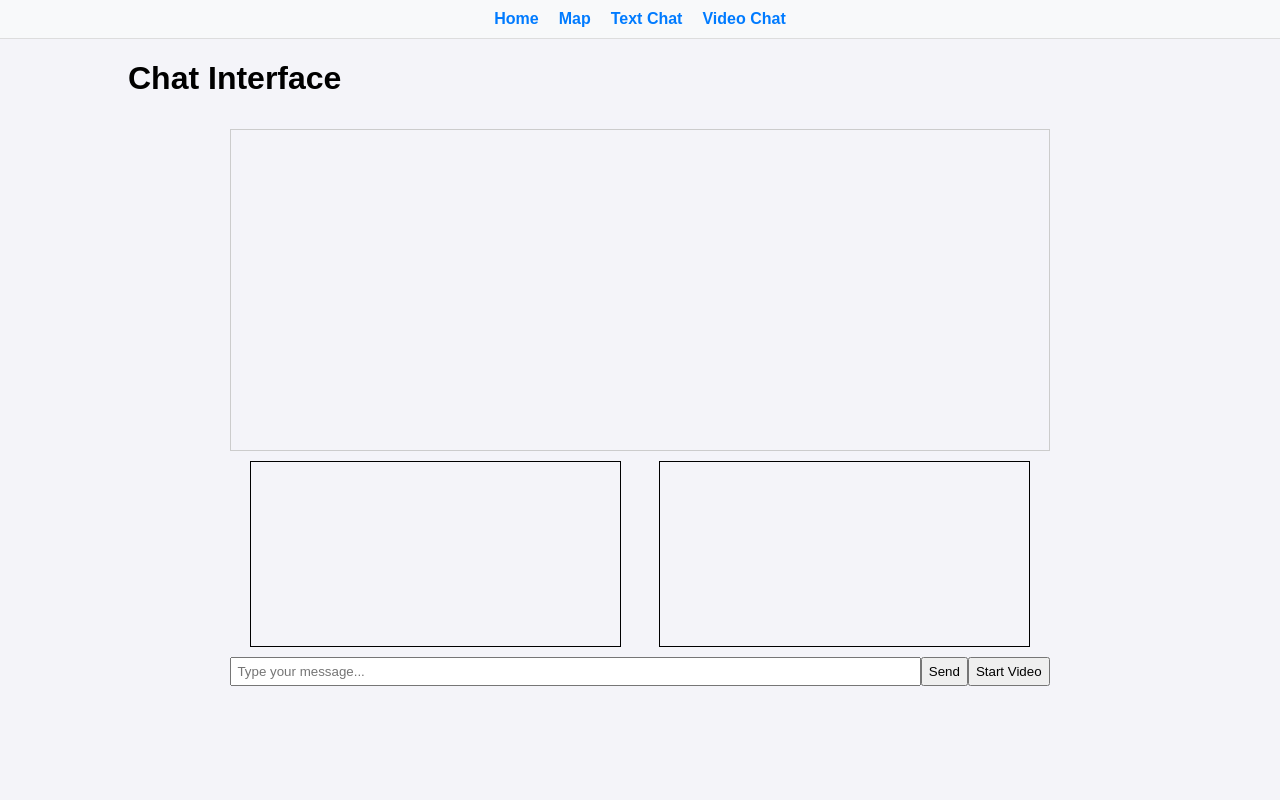
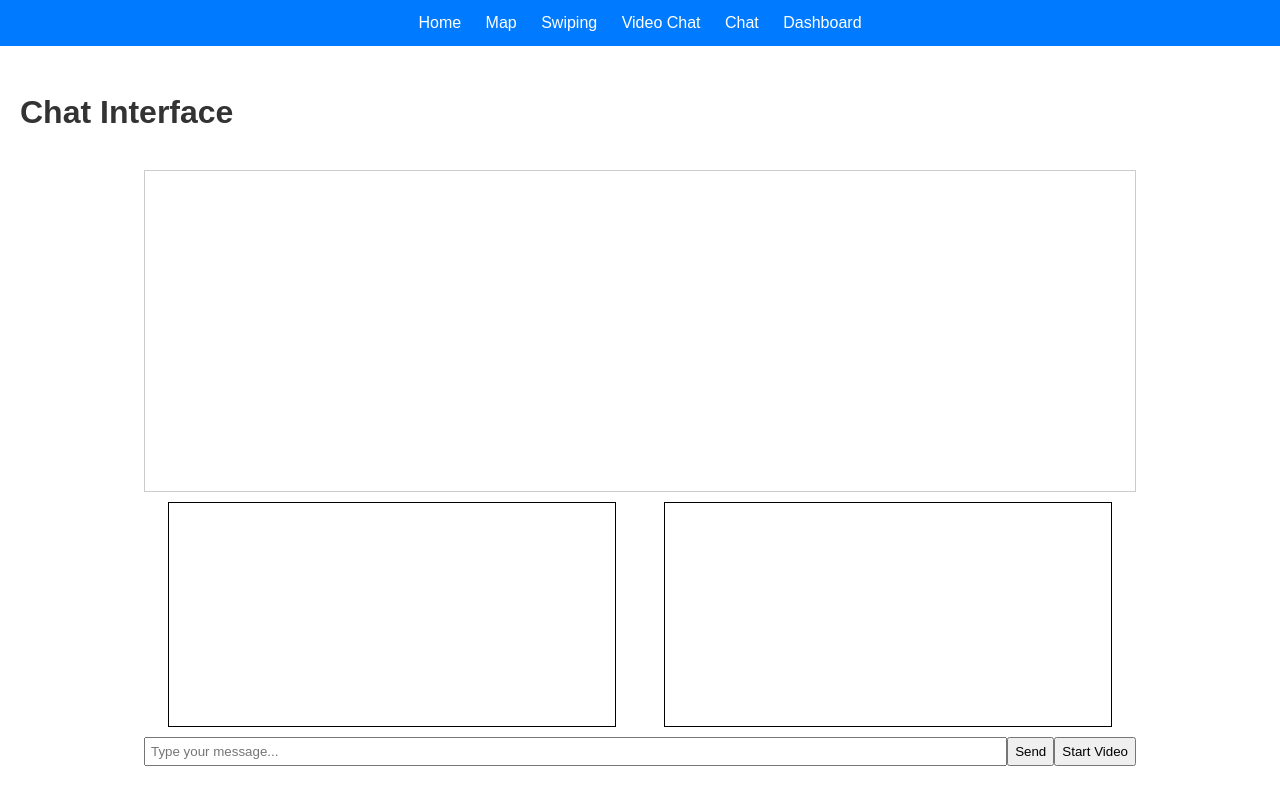
Before and after one commit to oasb16/recruiter-omegle, a Flask app: page /chat in a window 1280 px wide. Run offline with Flask 3, Linux system fonts and the light colour scheme; parts of the project's set-up code (start-up, migrations or seed data) failed here and were passed over.

Commit message:
Next Commit - for Recruiter Omegle MVP

```diff
--- a/app/static/style.css
+++ b/app/static/style.css
@@ -1,11 +1,52 @@
 body {
     font-family: Arial, sans-serif;
-    background-color: #f4f4f9;
     margin: 0;
     padding: 0;
+    line-height: 1.6;
 }
-.container {
-    width: 80%;
-    margin: auto;
-    overflow: hidden;
+
+nav {
+    background: #007bff;
+    color: white;
+    padding: 10px;
+    text-align: center;
 }
+
+nav a {
+    color: white;
+    margin: 0 10px;
+    text-decoration: none;
+}
+
+nav a:hover {
+    text-decoration: underline;
+}
+
+main {
+    padding: 20px;
+}
+
+h1, h2 {
+    color: #333;
+}
+
+.feature-section {
+    border: 1px solid #ddd;
+    padding: 20px;
+    border-radius: 5px;
+    margin-bottom: 20px;
+    background: #f9f9f9;
+}
+
+.btn {
+    background-color: #007bff;
+    color: white;
+    text-decoration: none;
+    padding: 10px 15px;
+    border-radius: 5px;
+    transition: background-color 0.3s;
+}
+
+.btn:hover {
+    background-color: #0056b3;
+}
--- a/app/templates/layout.html
+++ b/app/templates/layout.html
@@ -1,37 +1,22 @@
 <!DOCTYPE html>
 <html lang="en">
 <head>
-    <title>Recruiter Omegle</title>
+    <meta charset="UTF-8">
+    <meta name="viewport" content="width=device-width, initial-scale=1.0">
+    <title>RecruiterOmegle</title>
     <link rel="stylesheet" href="{{ url_for('static', filename='style.css') }}">
 </head>
 <body>
     <nav>
         <a href="/">Home</a>
         <a href="/map">Map</a>
-        <a href="/chat">Text Chat</a>
+        <a href="/swipe">Swiping</a>
         <a href="/video_chat">Video Chat</a>
+        <a href="/chat">Chat</a>
+        <a href="/dashboard">Dashboard</a>
     </nav>
-    <style>
-        nav {
-            display: flex;
-            justify-content: center;
-            gap: 20px;
-            padding: 10px;
-            background-color: #f8f9fa;
-            border-bottom: 1px solid #ddd;
-        }
-        nav a {
-            text-decoration: none;
-            color: #007bff;
-            font-weight: bold;
-        }
-        nav a:hover {
-            text-decoration: underline;
-        }
-    </style>
-
-    <div class="container">
+    <main>
         {% block content %}{% endblock %}
-    </div>
+    </main>
 </body>
 </html>
```
